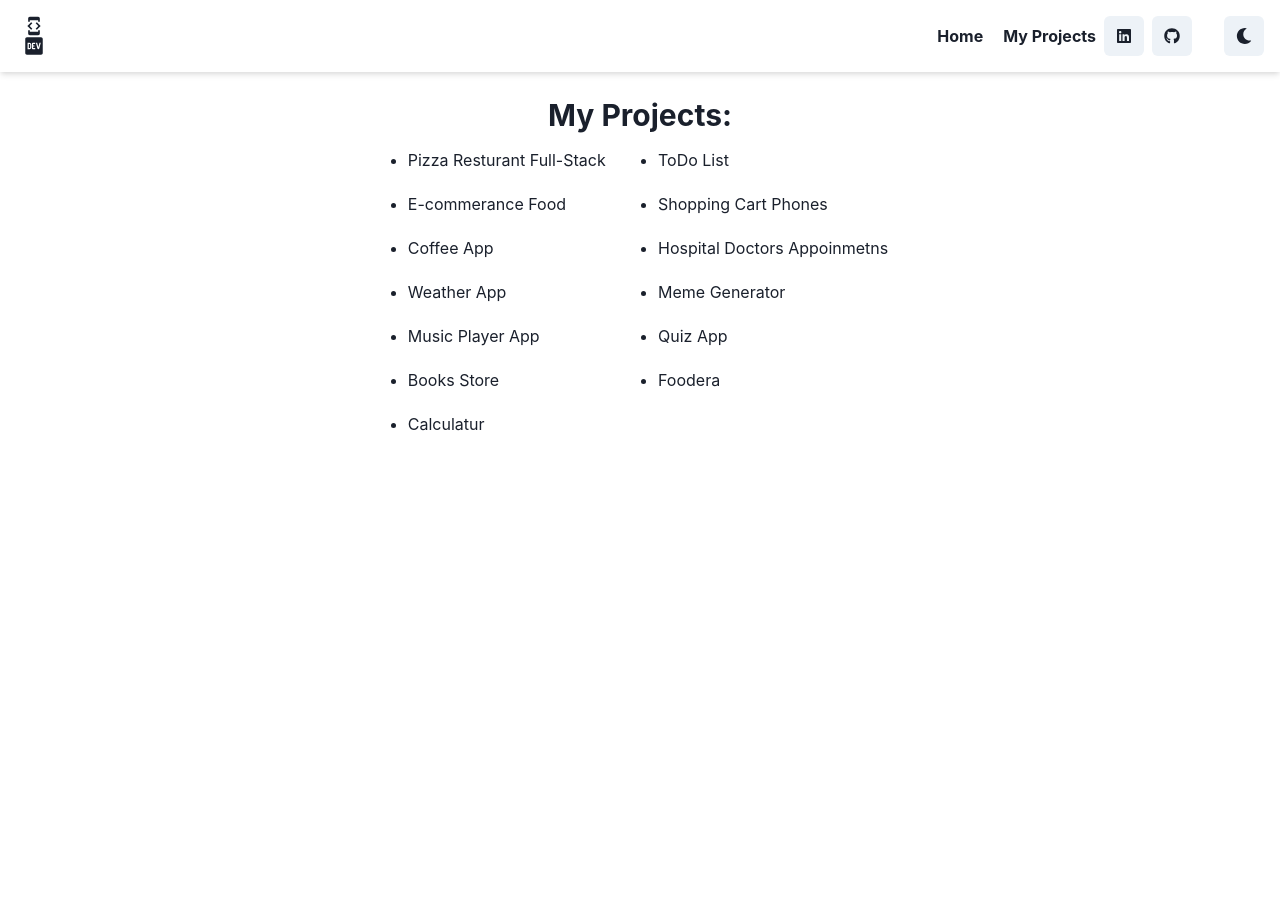
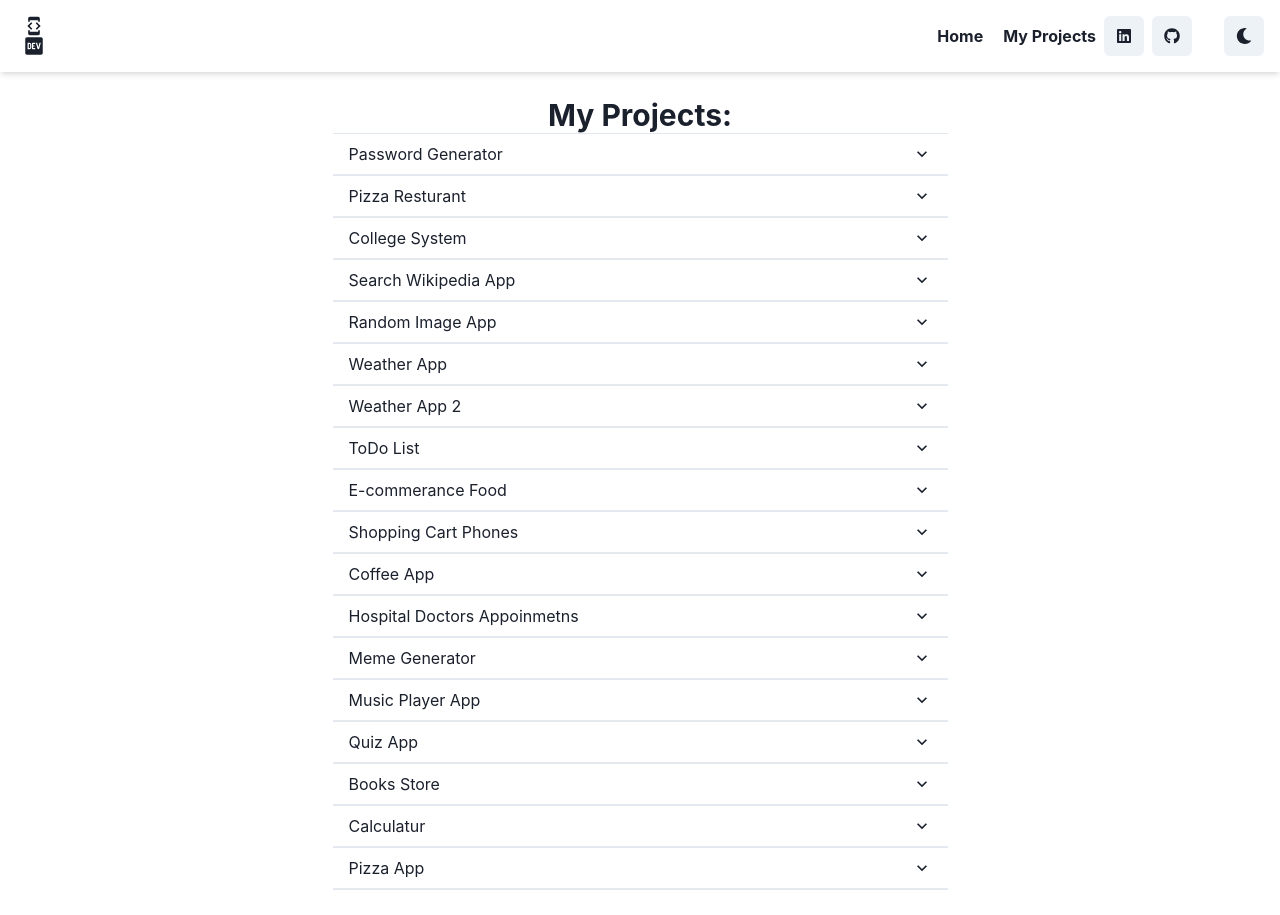
Before and after one commit to Ali7U/Portfolio, a React (Vite) app: page /my-projects in a window 1280 px wide. Before the commit the page ends 800 px from the top, so only its background shows below. Built offline with nearby package versions, Linux system fonts and the light colour scheme.

Commit message:
Add new design

```diff
--- a/package.json
+++ b/package.json
@@ -10,10 +10,13 @@
     "preview": "vite preview"
   },
   "dependencies": {
+    "@chakra-ui/icons": "^2.1.1",
     "@chakra-ui/react": "^2.7.1",
     "@emotion/react": "^11.11.1",
     "@emotion/styled": "^11.11.0",
     "framer-motion": "^10.12.17",
+    "primeicons": "^6.0.1",
+    "primereact": "^10.5.1",
     "react": "^18.2.0",
     "react-dom": "^18.2.0",
     "react-icons": "^4.10.1",
--- a/src/App.css
+++ b/src/App.css
@@ -1,10 +1,12 @@
+@import "primeicons/primeicons.css";
+
 .box {
   width: 250px;
   padding: 20px;
   height: 180px;
   border-radius: 15px;
   cursor: pointer;
-  transition: .8s;
+  transition: 0.8s;
   margin-top: 10px;
 }
 .smpGrid {
@@ -12,3 +14,7 @@
   grid-template-columns: repeat(4, 55px);
   gap: 6px;
 }
+
+a > i:hover {
+  text-decoration: none;
+}
--- a/src/App.tsx
+++ b/src/App.tsx
@@ -1,9 +1,9 @@
-
 import "./App.css";
 import Nav from "./components/Nav";
 import { Route, Routes } from "react-router-dom";
 import Main from "./components/Main";
 import MyProjects from "./components/MyProjects";
+import { PrimeReactProvider, PrimeReactContext } from "primereact/api";
 
 function App() {
   return (
@@ -11,6 +11,7 @@ function App() {
       <Nav />
       <Routes>
         <Route path="/" element={<Main />} />
+
         <Route path="/my-projects" element={<MyProjects />} />
       </Routes>
     </>
--- a/src/components/Experence.tsx
+++ b/src/components/Experence.tsx
@@ -30,7 +30,7 @@ function Experence() {
             Experence
           </Heading>
         </Box>
-        <Box className="box" bg={isDark ? "#454545" : "#A8A196"}>
+        <Box className="box" bg={isDark ? "#27374D" : "#EEEDED"}>
           <Heading>Front-End</Heading>
           <Box className="smpGrid">
             {" "}
@@ -43,7 +43,7 @@ function Experence() {
             <SiTypescript fontSize={40} />
           </Box>
         </Box>
-        <Box className="box" bg={isDark ? "#394867" : "#9BA4B5"}>
+        <Box className="box" bg={isDark ? "#394867" : "#EAF6F6"}>
           <Heading>Back-End</Heading>
           <Box className="smpGrid">
             {" "}
--- a/src/components/Main.tsx
+++ b/src/components/Main.tsx
@@ -10,7 +10,14 @@ import {
 } from "@chakra-ui/react";
 import img from "../assets/Untitled-design-50.webp";
 import { AiFillHtml5 } from "react-icons/ai";
-import { FaBootstrap, FaCss3Alt, FaNode, FaReact } from "react-icons/fa";
+import {
+  FaBootstrap,
+  FaCss3Alt,
+  FaNode,
+  FaReact,
+  FaAngular,
+} from "react-icons/fa";
+
 import {
   SiChakraui,
   SiExpress,
@@ -20,14 +27,18 @@ import {
   SiPostman,
   SiPrisma,
   SiTypescript,
+  SiDotnet,
 } from "react-icons/si";
+import { PrimeIcons } from "primereact/api";
+
 import Experence from "./Experence";
 
 function Main() {
+  console.log(PrimeIcons);
   return (
     <>
       <Heading textAlign={"left"}>
-        Hey! I'm <Text color="#99DBF5">Ali Ibrahim</Text>
+        Hey! I'm <Text color="#99DBF5">Ali AlGuadeb</Text>
       </Heading>
       <Center>
         <Box p={10}>
@@ -97,6 +108,15 @@ function Main() {
                 <Box>
                   <SiChakraui fontSize={50} />
                 </Box>
+                <Box>
+                  <FaAngular fontSize={50} />{" "}
+                </Box>
+                <Box>
+                  <SiDotnet fontSize={50} />
+                </Box>
+                <Box display={'flex'} alignItems={'center'}>
+                  <i className={PrimeIcons.PRIME}  style={{ fontSize: '40px' }}></i>
+                </Box>
               </SimpleGrid>
             </UnorderedList>
           </Box>
--- a/src/components/MyProjects.tsx
+++ b/src/components/MyProjects.tsx
@@ -1,37 +1,174 @@
-import { Box, Center, Heading,  ListItem, SimpleGrid, UnorderedList } from '@chakra-ui/react'
+import {
+  Accordion,
+  AccordionButton,
+  AccordionIcon,
+  AccordionItem,
+  AccordionPanel,
+  Box,
+  Center,
+  Divider,
+  Heading,
+  Link,
+  useColorMode,
+} from "@chakra-ui/react";
+import { ExternalLinkIcon } from "@chakra-ui/icons";
 
+import { PrimeIcons } from "primereact/api";
+import { FaGithub } from "react-icons/fa";
 
+interface IProjects {
+  projectName: string;
+  url?: string;
+  urlDeploy?: string;
+  type: string;
+  frameWork: string;
+}
+
+// https://65f2bd66a7ffb3a13ec2ec9f--search-wikipedia-app2.netlify.app
+const projects: IProjects[] = [
+  {
+    projectName: "Password Generator",
+    type: "Frontend",
+    frameWork: "Angular",
+    urlDeploy:
+      "https://65f271be3063436d5d709e6d--pass-generator-application.netlify.app",
+  },
+  {
+    projectName: "Pizza Resturant",
+    type: "Full-Stack",
+    frameWork: "React - ExpressJS",
+  },
+  {
+    projectName: "College System",
+    type: "Full-Stack",
+    frameWork: "React - ExpressJS",
+  },
+  {
+    projectName: "Search Wikipedia App",
+    type: "Frontend",
+    frameWork: "Angular",
+    urlDeploy:
+      "https://65f2bd66a7ffb3a13ec2ec9f--search-wikipedia-app2.netlify.app",
+  },
+  {
+    projectName: "Random Image App",
+    type: "Frontend",
+    frameWork: "Angular",
+    urlDeploy: "https://65f2bc0fbacbc89d95a0ed0a--random-image-app.netlify.app",
+  },
+  {
+    projectName: "Weather App",
+    type: "Frontend",
+    frameWork: "React",
+    urlDeploy: "https://weather-application.pages.dev",
+  },
+  {
+    projectName: "Weather App 2",
+    type: "Frontend",
+    frameWork: "React",
+    urlDeploy: "https://weather-app2.pages.dev",
+  },
+  { projectName: "ToDo List", type: "Frontend", frameWork: "React" },
+  {
+    projectName: "E-commerance Food",
+    type: "Frontend",
+    frameWork: "React",
+    urlDeploy: "https://e-commernce-app.pages.dev",
+  },
+  { projectName: "Shopping Cart Phones", type: "Frontend", frameWork: "React" },
+  {
+    projectName: "Coffee App",
+    type: "Frontend",
+    frameWork: "React",
+    urlDeploy: "https://coffee-cart-5ep.pages.dev/cart",
+  },
+  {
+    projectName: "Hospital Doctors Appoinmetns",
+    type: "Frontend",
+    frameWork: "React",
+  },
+  { projectName: "Meme Generator", type: "Frontend", frameWork: "React" },
+  { projectName: "Music Player App", type: "Frontend", frameWork: "React" },
+  {
+    projectName: "Quiz App",
+    type: "Frontend",
+    frameWork: "React",
+    urlDeploy: "https://65f26f873063436be2709b81--quiz-app-ali.netlify.app",
+  },
+  {
+    projectName: "Books Store",
+    type: "Frontend",
+    frameWork: "React",
+    urlDeploy: "https://books-store.pages.dev/cart",
+  },
+  { projectName: "Calculatur", type: "Frontend", frameWork: "React" },
+  {
+    projectName: "Pizza App",
+    type: "Frontend",
+    frameWork: "React",
+    urlDeploy: "https://react-pizza-cart.pages.dev/",
+  },
+];
 function MyProjects() {
+  const { colorMode } = useColorMode();
+  const isDark = colorMode === "dark";
   return (
     <>
       <Box m={25}>
+        <Center>
+          <Heading size="lg">My Projects:</Heading>
+        </Center>
+        <Center>
+          <Accordion w={"50%"}>
+            {projects.map((item) => (
+              <AccordionItem>
+                <h2>
+                  <AccordionButton>
+                    <Box as="span" flex="1" textAlign="left">
+                      {item.projectName}
+                    </Box>
+                    <AccordionIcon />
+                  </AccordionButton>
+                </h2>
+                <Box bg={isDark ? "#31363F" : "#EEEDED"}>
+                  <AccordionPanel pb={4}>
+                    <Box>
+                      <Link to={""} position={"absolute"} right={"29%"}>
+                        <FaGithub position={"absolute"} />
+                      </Link>
+                    </Box>
+                    type: {item.type} - {item.frameWork}
+                  </AccordionPanel>
+                  <Divider />
+                  {item.urlDeploy ? (
+                    <AccordionPanel
+                      pb={4}
+                      display={"flex"}
+                      justifyContent={"space-between"}
+                      alignItems={"center"}
+                      w={150}
+                    >
+                      <Link
+                        href={item.urlDeploy}
+                        isExternal
+                        display={"flex"}
+                        alignItems={"center"}
+                      >
+                        Visit Website <ExternalLinkIcon mx="2px" />
+                      </Link>
 
-      <Center >
-        <Heading size="lg">My Projects:</Heading>
-      </Center>
-      <Center>
-        <UnorderedList>
-          <SimpleGrid padding={15} columns={2} spacing={5}>
-            <ListItem>Pizza Resturant Full-Stack</ListItem>
-            <ListItem>ToDo List</ListItem>
-            <ListItem>E-commerance Food</ListItem>
-            <ListItem>Shopping Cart Phones</ListItem>
-            <ListItem>Coffee App</ListItem>
-            <ListItem>Hospital Doctors Appoinmetns</ListItem>
-            <ListItem>Weather App</ListItem>
-            <ListItem>Meme Generator</ListItem>
-            <ListItem>Music Player App</ListItem>
-            <ListItem>Quiz App</ListItem>
-            <ListItem>Books Store</ListItem>
-            <ListItem>Foodera</ListItem>
-            <ListItem>Calculatur</ListItem>
-
-          </SimpleGrid>
-        </UnorderedList>
-      </Center>
+                    </AccordionPanel>
+                  ) : (
+                    ""
+                  )}
+                </Box>
+              </AccordionItem>
+            ))}
+          </Accordion>
+        </Center>
       </Box>
     </>
   );
 }
 
-export default MyProjects
+export default MyProjects;
```
Also changed, not shown: 1 other file (tests, documents, lock files or other folders).
